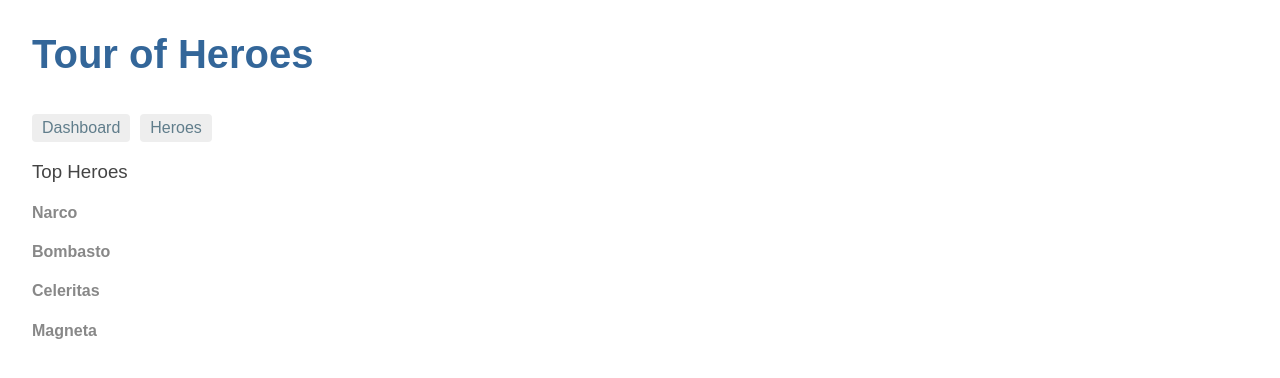
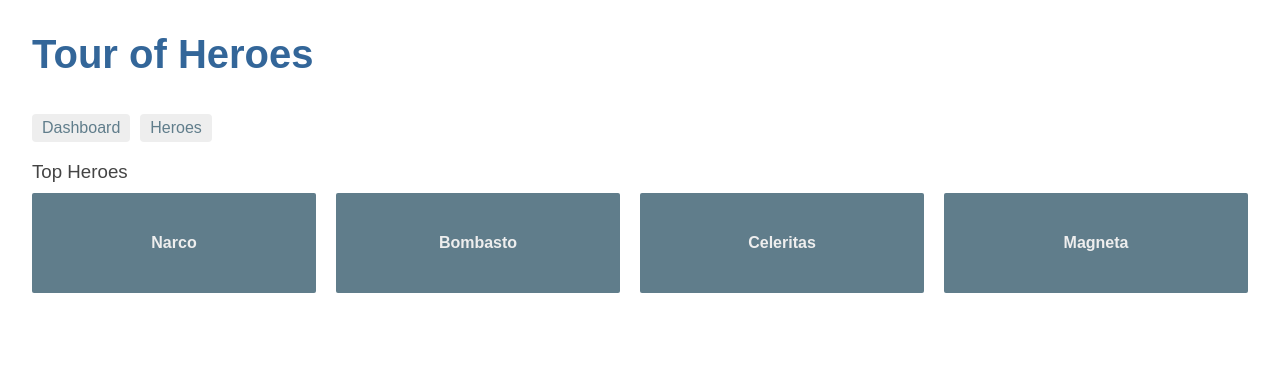
Before and after one commit to lafferjm/react-tour-of-heroes, a React (Create React App) app: page /dashboard in a window 1280 px wide. Shown: the top 378 px of the page. Built offline with nearby package versions, Linux system fonts and the light colour scheme.

Commit message:
fixed styles

```diff
--- a/src/App.js
+++ b/src/App.js
@@ -1,6 +1,6 @@
 import React from 'react';
 import './App.css';
-import { Route, Link } from 'react-router-dom'
+import { Route, Link } from 'react-router-dom';
 
 import Heroes from './components/heroes';
 import Dashboard from './components/dashboard';
--- a/src/components/dashboard/index.js
+++ b/src/components/dashboard/index.js
@@ -1,6 +1,14 @@
 import React from 'react';
+import {
+  HeaderThree,
+  HeaderFour,
+  HeroModule,
+  Grid,
+  GridItem,
+  Container
+} from './styles';
+
 import HEROES from '../../heroes';
-// import './styles.css';
 
 class Dashboard extends React.Component {
   constructor(props) {
@@ -15,21 +23,19 @@ class Dashboard extends React.Component {
     const { heroes } = this.state;
 
     return (
-      <>
-        <h3>Top Heroes</h3>
-        <div className="grid grid-pad">
-          {
-            heroes.slice(1, 5).map(hero => (
-              <a className="col-1-4" key={hero.id}>
-                <div className="module hero">
-                  <h4>{ hero.name }</h4>
-                </div>
-              </a>
-            ))
-          }
-        </div>
-      </>
-    )
+      <Container>
+        <HeaderThree>Top Heroes</HeaderThree>
+        <Grid>
+          {heroes.slice(1, 5).map(hero => (
+            <GridItem key={hero.id}>
+              <HeroModule>
+                <HeaderFour>{hero.name}</HeaderFour>
+              </HeroModule>
+            </GridItem>
+          ))}
+        </Grid>
+      </Container>
+    );
   }
 }
 
--- a/src/components/dashboard/styles.css
+++ /dev/null
@@ -1,63 +0,0 @@
-/* DashboardComponent's private CSS styles */
-[class*='col-'] {
-  float: left;
-  padding-right: 20px;
-  padding-bottom: 20px;
-}
-[class*='col-']:last-of-type {
-  padding-right: 0;
-}
-a {
-  text-decoration: none;
-}
-*, *:after, *:before {
-  -webkit-box-sizing: border-box;
-  -moz-box-sizing: border-box;
-  box-sizing: border-box;
-}
-h3 {
-  text-align: center;
-  margin-bottom: 0;
-}
-h4 {
-  position: relative;
-}
-.grid {
-  margin: 0;
-}
-.col-1-4 {
-  width: 25%;
-}
-.module {
-  padding: 20px;
-  text-align: center;
-  color: #eee;
-  max-height: 120px;
-  min-width: 120px;
-  background-color: #607d8b;
-  border-radius: 2px;
-}
-.module:hover {
-  background-color: #eee;
-  cursor: pointer;
-  color: #607d8b;
-}
-.grid-pad {
-  padding: 10px 0;
-}
-.grid-pad > [class*='col-']:last-of-type {
-  padding-right: 20px;
-}
-@media (max-width: 600px) {
-  .module {
-    font-size: 10px;
-    max-height: 75px; }
-}
-@media (max-width: 1024px) {
-  .grid {
-    margin: 0;
-  }
-  .module {
-    min-width: 60px;
-  }
-}
--- /dev/null
+++ b/src/components/dashboard/styles.js
@@ -0,0 +1,72 @@
+import styled from 'styled-components';
+
+const HeaderThree = styled.h3`
+  text-align: cetner;
+  margin-bottom: 0;
+`;
+
+const HeaderFour = styled.h4`
+  position: relative;
+`;
+
+const HeroModule = styled.div`
+  padding: 20px;
+  text-align: center;
+  color: #eee;
+  max-height: 120px;
+  min-width: 120px;
+  background-color: #607d8b;
+  border-radius: 2px;
+
+  :hover {
+    background-color: #eee;
+    cursor: pointer;
+    color: #607d8b;
+  }
+
+  @media (max-width: 1024px) {
+    min-width: 60px;
+  }
+
+  @media (max-width: 600px) {
+    font-size: 10px;
+    max-height: 75px;
+  }
+`;
+
+const Grid = styled.div`
+  margin: 0;
+  padding: 10px 0;
+
+  @media (max-width: 1024px) {
+    margin: 0;
+  }
+
+  > [class*='col-']:last-of-type {
+    padding-right: 0px;
+  }
+`;
+
+const GridItem = styled.a`
+  text-decoration: none;
+  width: 25%;
+  float: left;
+  padding-right: 20px;
+  padding-bottom: 20px;
+
+  :last-of-type {
+    padding-right: 0;
+  }
+`;
+
+const Container = styled.div`
+  *,
+  *:after,
+  *:before {
+    -webkit-box-sizing: border-box;
+    -moz-box-sizing: border-box;
+    box-sizing: border-box;
+  }
+`;
+
+export { HeaderThree, HeaderFour, HeroModule, Grid, GridItem, Container };
--- a/src/components/heroes/styles.js
+++ b/src/components/heroes/styles.js
@@ -10,17 +10,18 @@ const HeroList = styled.ul`
 const HeroListItem = styled.li`
   position: relative;
   cursor: pointer;
-  background-color: ${props => props.selected ? '#cfd8dc !important': '#eee'};
-  margin: .5em;
-  padding: .3em 0;
+  background-color: ${props =>
+    props.selected ? '#cfd8dc !important' : '#eee'};
+  margin: 0.5em;
+  padding: 0.3em 0;
   height: 1.6em;
   border-radius: 4px;
-  color: ${ props => props.selected ? 'white' : null};
+  color: ${props => (props.selected ? 'white' : null)};
 
   :hover {
     color: #607d8b;
     background-color: #ddd;
-    left: .1em;
+    left: 0.1em;
   }
 `;
 
@@ -37,7 +38,7 @@ const Badge = styled.span`
   height: 1.8em;
   min-with: 16px;
   text-align: right;
-  margin-right: .8em;
+  margin-right: 0.8em;
   border-radius: 4px 0 0 4px;
 `;
 
```
